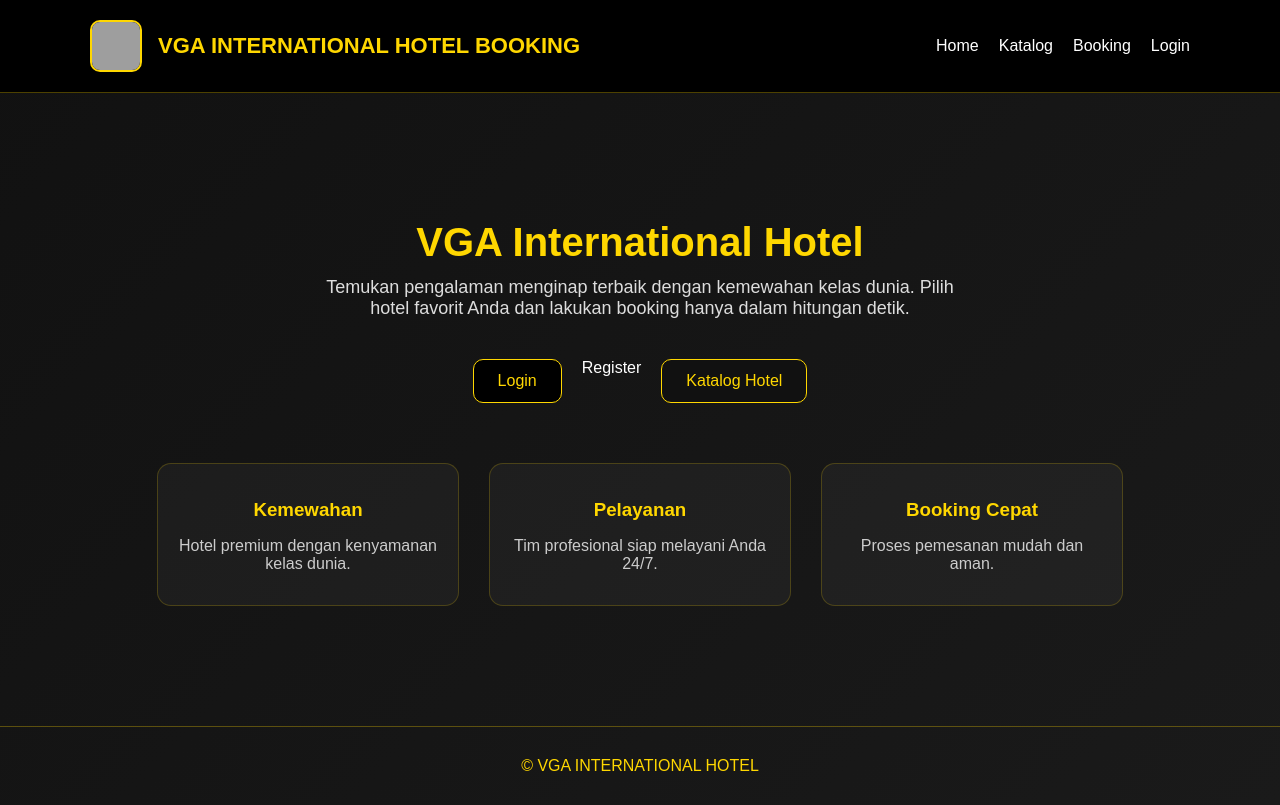
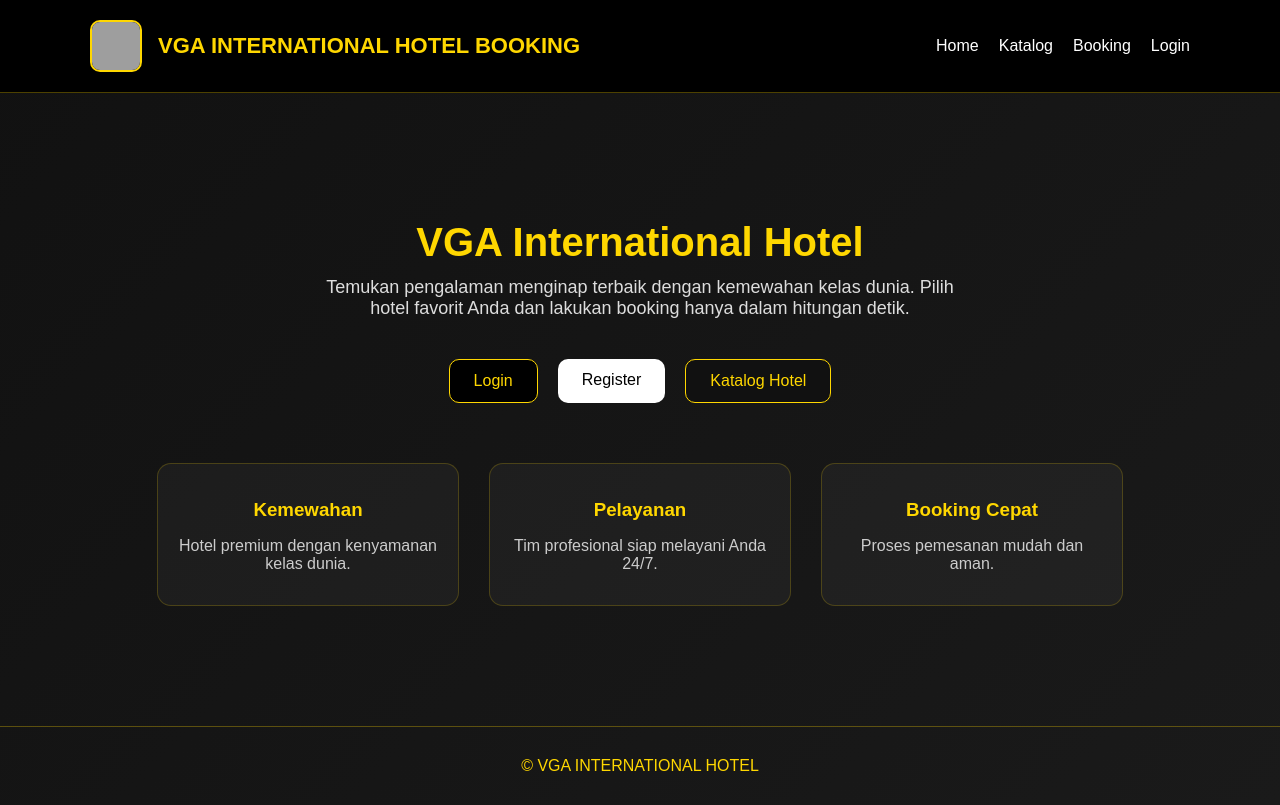
Before and after one commit to VGA2319/VGA, a Next.js app in the folder frontend/: page / in a window 1280 px wide. Built offline with nearby package versions, Linux system fonts and the light colour scheme; grey boxes are pictures that could not be loaded.

Commit message:
gery: update globals.css tahap 7, membuat tombol berwarna putih dengan teks hitam dan tampilan bersih sederhana

```diff
--- a/frontend/app/globals.css
+++ b/frontend/app/globals.css
@@ -39,3 +39,12 @@ a {
   color: black;
   box-shadow: 0 0 10px rgba(255, 215, 0, 0.4);
 }
+
+.btn-white {
+  padding: 12px 24px;
+  border-radius: 10px;
+  background: white;
+  color: black;
+  font-weight: 500;
+  transition: 0.3s;
+}
```
